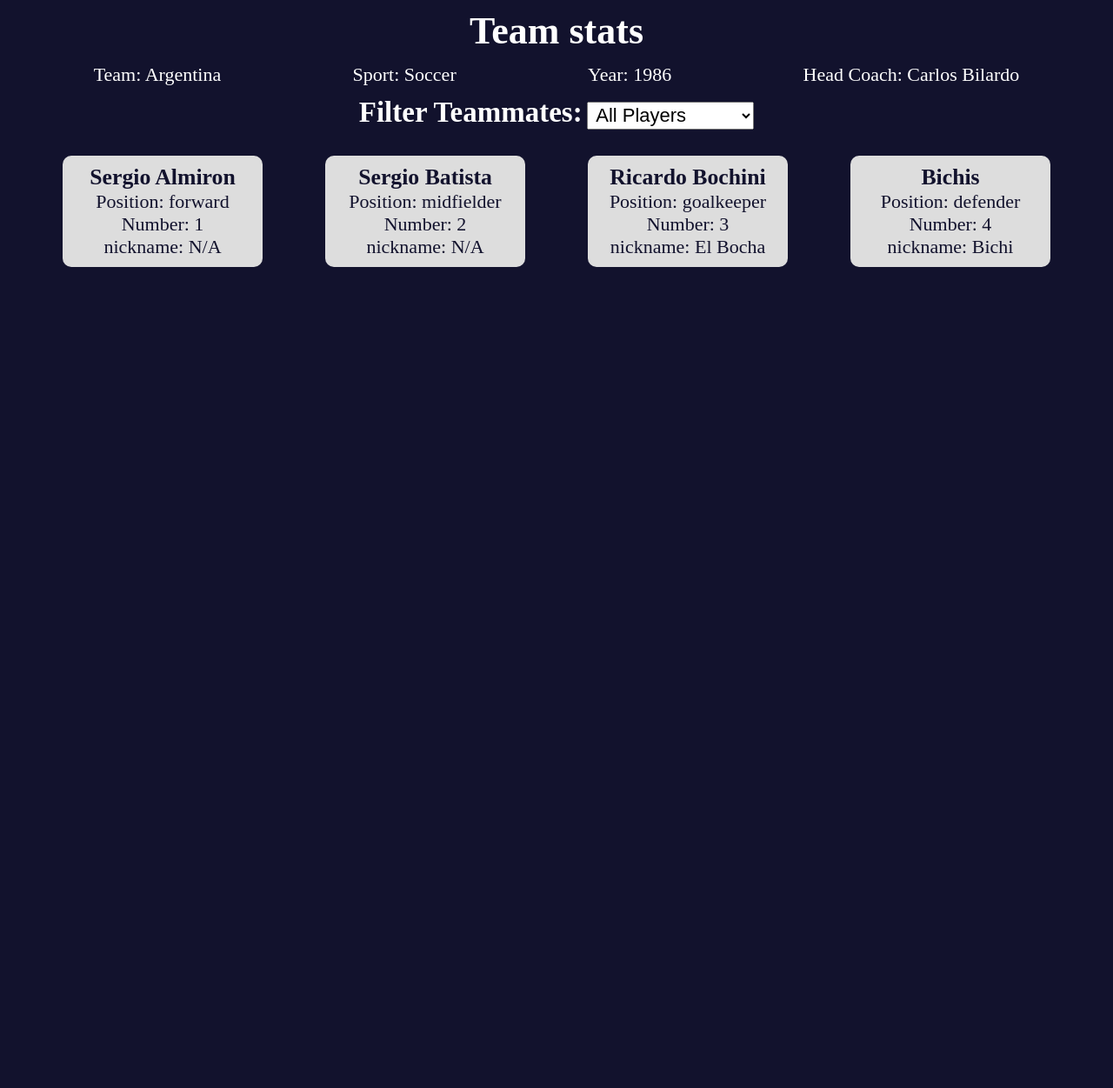
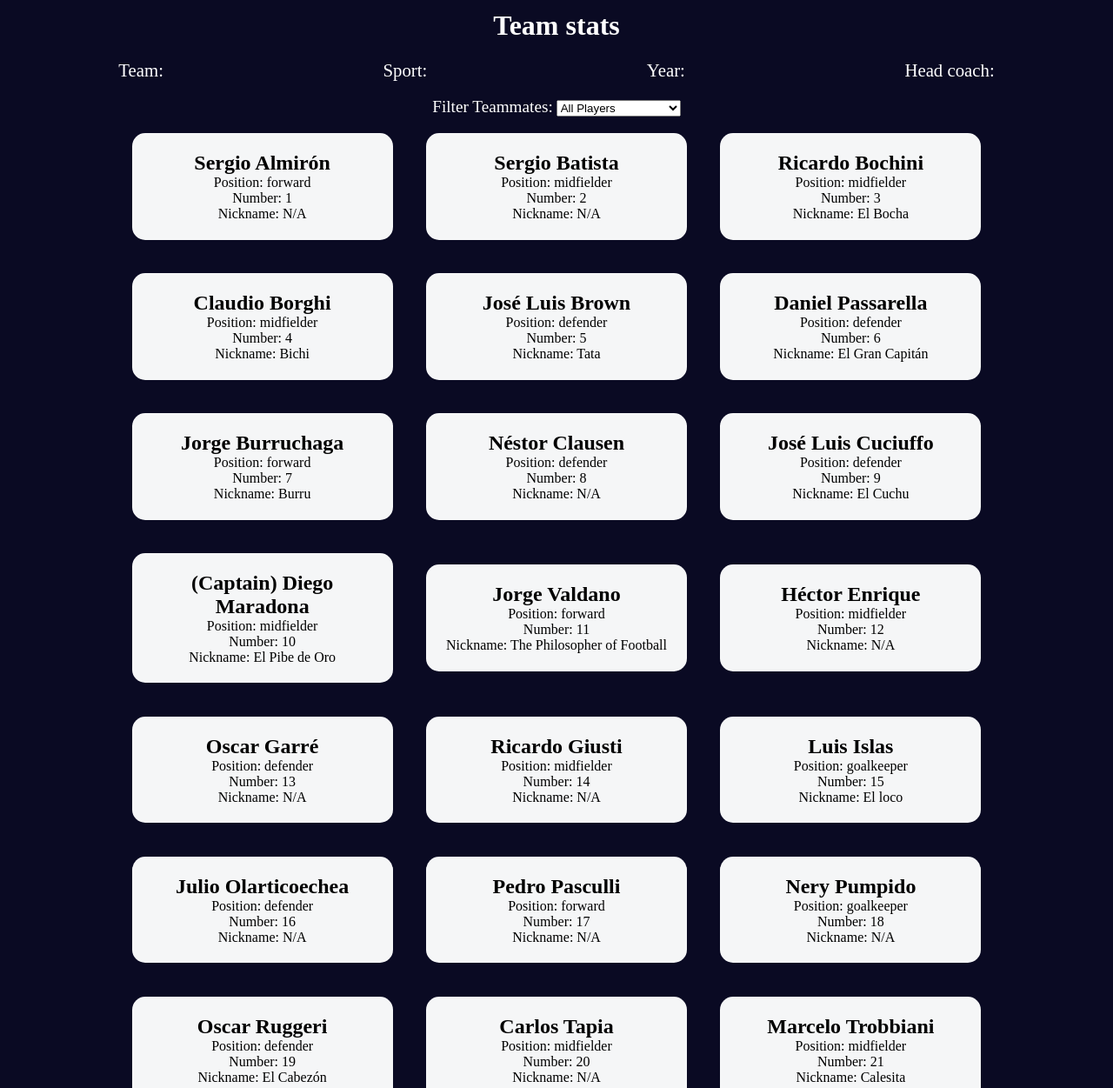
Before and after one commit to Diegocity5/teamCardsPlayers, a plain HTML site: page index.html in a window 1280 px wide. Shown: the part 20-1271 px from the top of the page at 87% size. Before the commit the page ends 800 px from the top, so only its background shows below. Drawn offline with Linux system fonts and the light colour scheme.

Commit message:
1.1: Actualizando el HTML y CSS dado por freecodecamp

```diff
--- a/index.html
+++ b/index.html
@@ -2,30 +2,167 @@
 <html lang="en">
   <head>
     <meta charset="UTF-8" />
+    <meta http-equiv="X-UA-Compatible" content="IE=edge" />
     <meta name="viewport" content="width=device-width, initial-scale=1.0" />
-    <title>Cards Soccer</title>
+    <title>
+      Learn Modern JavaScript methods  by building football team cards.
+    </title>
     <link rel="stylesheet" href="./src/css/style.css" />
   </head>
   <body>
-    <div id="wrapper">
-      <h1>Team stats</h1>
-      <nav>
-          <ul id="options">
-            <!--options li dinamic-->
-          </ul>
-      </nav>
-      <h2>Filter Teammates:</h2>
-      <select name="position" id="user-selected" aria-label="user select">
-            <option value="all">All Players</option>
-            <option value="goalkeeper">Goalkeeper</option>
-            <option value="defender">Defender</option>
-            <option value="midfielder">Midfielder</option>
-            <option value="forward">Forward</option>
+    <h1 class="title">Team stats</h1>
+    <main>
+      <div class="team-stats">
+        <p>Team: <span id="team"></span></p>
+        <p>Sport: <span id="sport"></span></p>
+        <p>Year: <span id="year"></span></p>
+        <p>Head coach: <span id="head-coach"></span></p>
+      </div>
+      <label class="options-label" for="players">Filter Teammates:</label>
+      <select name="players" id="players">
+        <option value="all">All Players</option>
+        <option value="nickname">Nicknames</option>
+        <option value="forward">Position Forward</option>
+        <option value="midfielder">Position Midfielder</option>
+        <option value="defender">Position Defender</option>
+        <option value="goalkeeper">Position Goalkeeper</option>
       </select>
-      <div id="container-cards">
-        <!--cards article dinamic-->
+      <div class="cards" id="player-cards">
+        <div class="player-card">
+          <h2>Sergio Almirón</h2>
+          <p>Position: forward</p>
+          <p>Number: 1</p>
+          <p>Nickname: N/A</p>
+        </div>
+        <div class="player-card">
+          <h2>Sergio Batista</h2>
+          <p>Position: midfielder</p>
+          <p>Number: 2</p>
+          <p>Nickname: N/A</p>
+        </div>
+        <div class="player-card">
+          <h2>Ricardo Bochini</h2>
+          <p>Position: midfielder</p>
+          <p>Number: 3</p>
+          <p>Nickname: El Bocha</p>
+        </div>
+        <div class="player-card">
+          <h2>Claudio Borghi</h2>
+          <p>Position: midfielder</p>
+          <p>Number: 4</p>
+          <p>Nickname: Bichi</p>
+        </div>
+        <div class="player-card">
+          <h2>José Luis Brown</h2>
+          <p>Position: defender</p>
+          <p>Number: 5</p>
+          <p>Nickname: Tata</p>
+        </div>
+        <div class="player-card">
+          <h2>Daniel Passarella</h2>
+          <p>Position: defender</p>
+          <p>Number: 6</p>
+          <p>Nickname: El Gran Capitán</p>
+        </div>
+        <div class="player-card">
+          <h2>Jorge Burruchaga</h2>
+          <p>Position: forward</p>
+          <p>Number: 7</p>
+          <p>Nickname: Burru</p>
+        </div>
+        <div class="player-card">
+          <h2>Néstor Clausen</h2>
+          <p>Position: defender</p>
+          <p>Number: 8</p>
+          <p>Nickname: N/A</p>
+        </div>
+        <div class="player-card">
+          <h2>José Luis Cuciuffo</h2>
+          <p>Position: defender</p>
+          <p>Number: 9</p>
+          <p>Nickname: El Cuchu</p>
+        </div>
+        <div class="player-card">
+          <h2>(Captain) Diego Maradona</h2>
+          <p>Position: midfielder</p>
+          <p>Number: 10</p>
+          <p>Nickname: El Pibe de Oro</p>
+        </div>
+        <div class="player-card">
+          <h2>Jorge Valdano</h2>
+          <p>Position: forward</p>
+          <p>Number: 11</p>
+          <p>Nickname: The Philosopher of Football</p>
+        </div>
+        <div class="player-card">
+          <h2>Héctor Enrique</h2>
+          <p>Position: midfielder</p>
+          <p>Number: 12</p>
+          <p>Nickname: N/A</p>
+        </div>
+        <div class="player-card">
+          <h2>Oscar Garré</h2>
+          <p>Position: defender</p>
+          <p>Number: 13</p>
+          <p>Nickname: N/A</p>
+        </div>
+        <div class="player-card">
+          <h2>Ricardo Giusti</h2>
+          <p>Position: midfielder</p>
+          <p>Number: 14</p>
+          <p>Nickname: N/A</p>
+        </div>
+        <div class="player-card">
+          <h2>Luis Islas</h2>
+          <p>Position: goalkeeper</p>
+          <p>Number: 15</p>
+          <p>Nickname: El loco</p>
+        </div>
+        <div class="player-card">
+          <h2>Julio Olarticoechea</h2>
+          <p>Position: defender</p>
+          <p>Number: 16</p>
+          <p>Nickname: N/A</p>
+        </div>
+        <div class="player-card">
+          <h2>Pedro Pasculli</h2>
+          <p>Position: forward</p>
+          <p>Number: 17</p>
+          <p>Nickname: N/A</p>
+        </div>
+        <div class="player-card">
+          <h2>Nery Pumpido</h2>
+          <p>Position: goalkeeper</p>
+          <p>Number: 18</p>
+          <p>Nickname: N/A</p>
+        </div>
+        <div class="player-card">
+          <h2>Oscar Ruggeri</h2>
+          <p>Position: defender</p>
+          <p>Number: 19</p>
+          <p>Nickname: El Cabezón</p>
+        </div>
+        <div class="player-card">
+          <h2>Carlos Tapia</h2>
+          <p>Position: midfielder</p>
+          <p>Number: 20</p>
+          <p>Nickname: N/A</p>
+        </div>
+        <div class="player-card">
+          <h2>Marcelo Trobbiani</h2>
+          <p>Position: midfielder</p>
+          <p>Number: 21</p>
+          <p>Nickname: Calesita</p>
+        </div>
+        <div class="player-card">
+          <h2>Héctor Zelada</h2>
+          <p>Position: goalkeeper</p>
+          <p>Number: 22</p>
+          <p>Nickname: N/A</p>
+        </div>
       </div>
-    </div>
+    </main>
+    <footer>&copy; freeCodeCamp</footer>
+    <script src="src/script/main.js"></script>
   </body>
-  <script src="src/script/main.js"></script>
 </html>
--- a/src/css/style.css
+++ b/src/css/style.css
@@ -1,96 +1,64 @@
-* {
+*,
+*::before,
+*::after {
+  box-sizing: border-box;
   margin: 0;
   padding: 0;
-  box-sizing: border-box;
 }
+
 :root {
-  --primary-color: rgb(18, 18, 45);
-  --secondary-color: #fff;
-  --size-small: 1.4rem;
-  --size-medium: 1.8rem;
-  --size-large: 2.2rem;
+  --dark-grey: #0a0a23;
+  --light-grey: #f5f6f7;
+  --white: #ffffff;
+  --black: #000;
 }
-#wrapper {
-  margin-top: 30px;
+
+body {
+  background-color: var(--dark-grey);
+  text-align: center;
+  padding: 10px;
 }
-html {
-  font-size: 62.5%;
+
+.title,
+.options-label,
+.team-stats,
+footer {
+  color: var(--white);
 }
-body {
-  background-color: var(--primary-color);
-  color: var(--secondary-color);
-  text-align: center;
+
+.title {
+  margin: 1.3rem 0;
 }
-h2 {
-  display: inline-block;
-}
-select[name="position"] {
-  width: 15%;
-  min-width: 100px;
-  padding: 1.5px 5px;
-}
-nav {
-  font-size: 0.8rem;
-}
-ul {
-  list-style: none;
-}
-ul[id="options"] {
-  width: 95%;
-  height: 50px;
-  margin: 0 auto;
+
+.team-stats {
   display: flex;
   justify-content: space-around;
+  flex-wrap: wrap;
+  font-size: 1.3rem;
+  margin: 1.2rem 0;
+}
+
+.options-label {
+  font-size: 1.2rem;
+}
+
+.cards {
+  display: flex;
+  flex-wrap: wrap;
+  justify-content: center;
   align-items: center;
 }
-ul[id="options"] > li {
-  text-transform: capitalize;
+
+.player-card {
+  background-color: var(--light-grey);
+  padding: 1.3rem;
+  margin: 1.2rem;
+  width: 300px;
+  border-radius: 15px;
 }
-article {
-  width: 230px;
-  padding: 10px;
-  color: var(--primary-color);
-  background-color: #ddd;
-  border-radius: 10px;
+
+@media (max-width: 768px) {
+  .team-stats {
+    flex-direction: column;
+  }
 }
-#container-cards {
-  display: flex;
-  justify-content: space-evenly;
-  row-gap: 20px;
-  flex-wrap: wrap;
-  padding: 30px 0;
-}
-/*Breakpoints*/
-@media (min-width:460px) and (max-width: 580px){
-    body {
-        /* color: palegreen; */
-        font-size: var(--size-small);
-    }
-    nav {
-        font-size: var(--size-small);
-    }
-}
-@media (min-width: 581px) and (max-width: 860px){
-    body {
-        /* color: salmon; */
-        font-size: var(--size-medium);
-    }
-    select[name="position"] {
-        font-size: var(--size-medium);
-    }
-    nav {
-        font-size: var(--size-medium);
-    }
-}
-@media (min-width: 861px) {
-    body {
-        /* color: papayawhip; */
-        font-size: var(--size-large);
-    }
-    select[name="position"] {
-        font-size: var(--size-large);
-    }
-    nav {
-        font-size: var(--size-large);
-    }
-}
```
